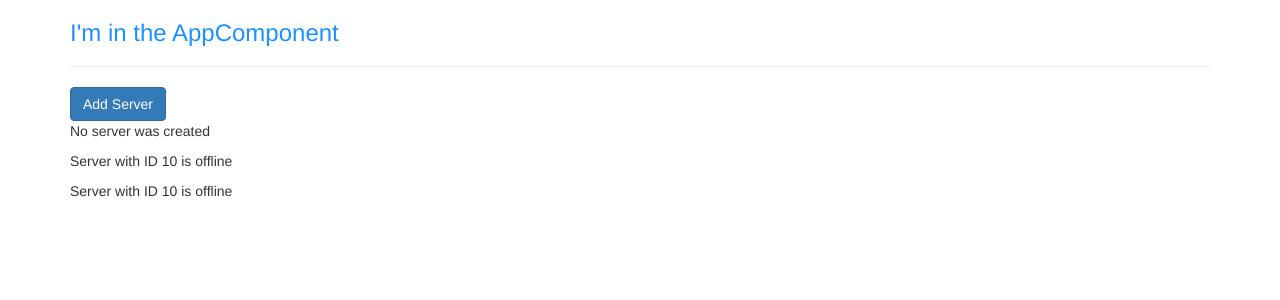
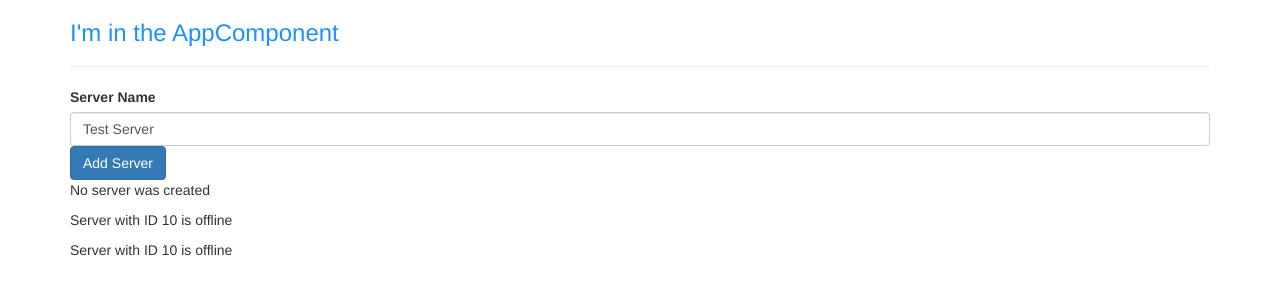
Before and after one commit to ProbablyAustinMann/first_angular_project, an Angular app in the folder my-first-app/: page / in a window 1280 px wide. Shown: the top 300 px of the page. Built offline with nearby package versions, Linux system fonts and the light colour scheme.

Commit message:
added user input with data binding

```diff
--- a/my-first-app/src/app/servers/servers.component.html
+++ b/my-first-app/src/app/servers/servers.component.html
@@ -1,3 +1,13 @@
+<label>Server Name</label>
+<!--<input
+type="text"
+class="form-control"
+(input)="onUpdateServerName($event)">-->
+<input
+type="text"
+class="form-control"
+[(ngModel)]="serverName">
+<!--<p>{{ serverName }}</p>-->
 <button
   class="btn btn-primary"
   [disabled]="!allowNewServer"
--- a/my-first-app/src/app/servers/servers.component.ts
+++ b/my-first-app/src/app/servers/servers.component.ts
@@ -12,6 +12,7 @@ import { Component, OnInit } from '@angular/core';
 export class ServersComponent implements OnInit {
   allowNewServer = false;
   serverCreationStatus = 'No server was created';
+  serverName = 'Test Server';
 
   constructor() {
     setTimeout(() => {
@@ -23,7 +24,11 @@ export class ServersComponent implements OnInit {
   }
 
   onCreateServer() {
-    this.serverCreationStatus = 'Server was created'
+    this.serverCreationStatus = 'Server was created. Name is ' + this.serverName;
+  }
+
+  onUpdateServerName(event: any) {
+    this.serverName = (<HTMLInputElement>event.target).value;
   }
 
 }
```
